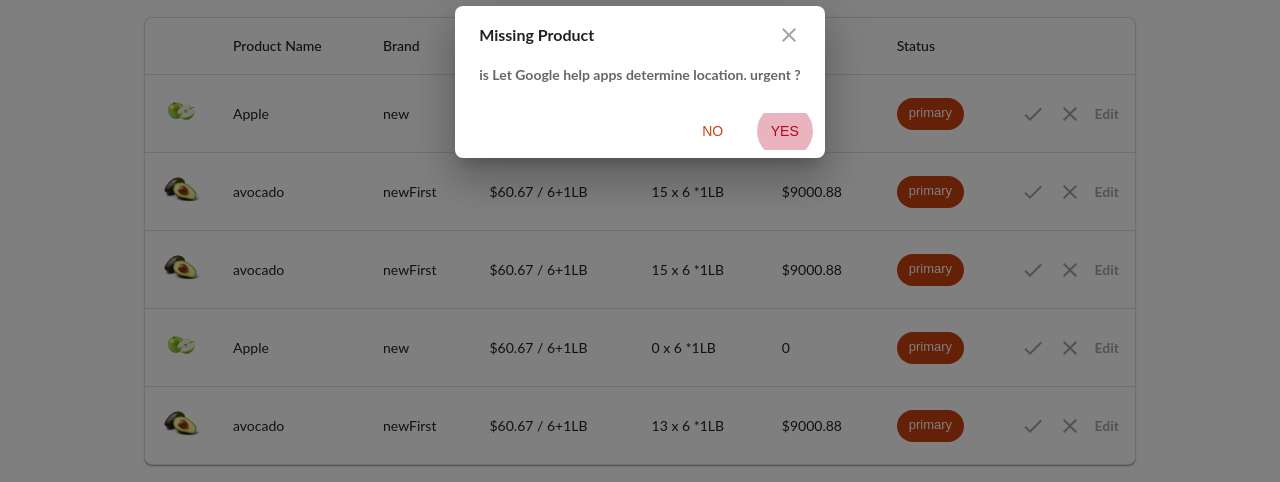
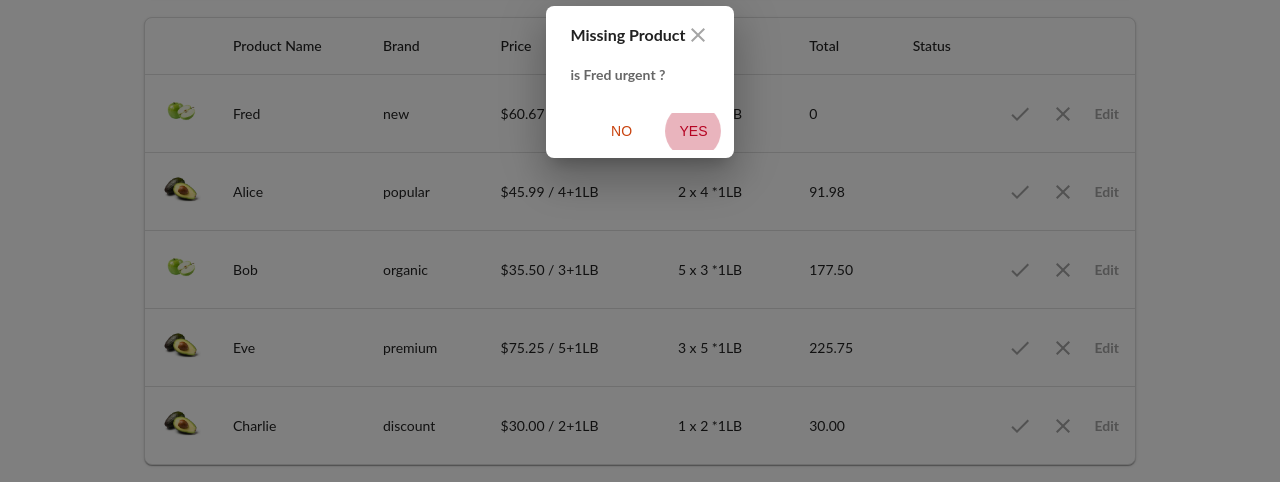
Before and after one commit to shaadansari/Reeco, a React (Vite) app: page / in a window 1280 px wide. Both pictures are taken after a click on the icon 1069 px from the left and 431 px from the top of the page. Shown: the part 318-800 px from the top of the page. Built offline with nearby package versions, Linux system fonts and the light colour scheme; no server answers; data requests are answered from the project's data file.

Commit message:
update status logic

```diff
--- a/src/DB/db.json
+++ b/src/DB/db.json
@@ -16,7 +16,7 @@
       "price": "$45.99 / 4+1LB",
       "productName": "Alice",
       "quantity": "2 x 4 *1LB",
-      "status": "pending",
+      "status": "",
       "total": "91.98",
       "image": "avocado"
     },
@@ -26,7 +26,7 @@
       "price": "$35.50 / 3+1LB",
       "productName": "Bob",
       "quantity": "5 x 3 *1LB",
-      "status": "shipped",
+      "status": "",
       "total": "177.50",
       "image": "apple"
     },
@@ -36,7 +36,7 @@
       "price": "$75.25 / 5+1LB",
       "productName": "Eve",
       "quantity": "3 x 5 *1LB",
-      "status": "delivered",
+      "status": "",
       "total": "225.75",
       "image": "avocado"
     },
@@ -46,7 +46,7 @@
       "price": "$30.00 / 2+1LB",
       "productName": "Charlie",
       "quantity": "1 x 2 *1LB",
-      "status": "cancelled",
+      "status": "",
       "total": "30.00",
       "image": "avocado"
     }
--- a/src/components/MissingDialog.jsx
+++ b/src/components/MissingDialog.jsx
@@ -1,3 +1,4 @@
+/* eslint-disable react/prop-types */
 import * as React from "react";
 import Button from "@mui/material/Button";
 import Dialog from "@mui/material/Dialog";
@@ -9,8 +10,10 @@ import ClearIcon from "@mui/icons-material/Clear";
 import { useTheme } from "@emotion/react";
 
 // eslint-disable-next-line react/prop-types
-export default function MissingDialog({ open, handleClose }) {
-    const theme = useTheme()
+export default function MissingDialog({ open, handleClose, selectedRow }) {
+    const theme = useTheme();
+    console.log(selectedRow)
+
   return (
     <React.Fragment>
       <Dialog
@@ -25,13 +28,13 @@ export default function MissingDialog({ open, handleClose }) {
         </DialogTitle>
         <DialogContent>
           <DialogContentText id="alert-dialog-description">
-            {`is ${'Let Google help apps determine location.'} urgent ?`}
+            {`is ${selectedRow?.productName} urgent ?`}
 
           </DialogContentText>
         </DialogContent>
         <DialogActions>
-          <Button variant="text" color="info"  onClick={handleClose}>No</Button>
-          <Button variant="text" color="warning" onClick={handleClose} autoFocus>
+          <Button variant="text" color="info"  onClick={() => handleClose(false)}>No</Button>
+          <Button variant="text" color="warning" onClick={() => handleClose(true)} autoFocus>
             Yes
           </Button>
         </DialogActions>
--- a/src/components/StatusChips.jsx
+++ b/src/components/StatusChips.jsx
@@ -1,7 +1,8 @@
 import Chip from "@mui/material/Chip";
 
-function StatusChips() {
-  return <Chip label="primary" color="info" />;
+// eslint-disable-next-line react/prop-types
+function StatusChips({status}) {
+  return <Chip label="primary" color={status} />;
 }
 
 export default StatusChips;
--- a/src/components/Table.jsx
+++ b/src/components/Table.jsx
@@ -21,66 +21,68 @@ import MissingDialog from "./MissingDialog";
 
 import { fetchData, postData } from "../store/dataSlice";
 
-function createData(img, name, calories, fat, carbs, protein) {
-  return { img, name, calories, fat, carbs, protein };
-}
-
-const rows = [
-  createData(apple, "Apple", "new", "$60.67 / 6+1LB", "0 x 6 *1LB", "0"),
-  createData(
-    avocado,
-    "avocado",
-    "newFirst",
-    "$60.67 / 6+1LB",
-    "15 x 6 *1LB",
-    "$9000.88"
-  ),
-  createData(
-    avocado,
-    "avocado",
-    "newFirst",
-    "$60.67 / 6+1LB",
-    "15 x 6 *1LB",
-    "$9000.88"
-  ),
-  createData(apple, "Apple", "new", "$60.67 / 6+1LB", "0 x 6 *1LB", "0"),
-  createData(
-    avocado,
-    "avocado",
-    "newFirst",
-    "$60.67 / 6+1LB",
-    "13 x 6 *1LB",
-    "$9000.88"
-  ),
-];
+const images = { apple, avocado };
 
 export default function Tables() {
   const dispatch = useDispatch();
   const theme = useTheme();
   const [open, setOpen] = React.useState(false);
+  const [selectedRow, setSelectedRow] = React.useState({});
   const data = useSelector((state) => state.data);
 
+  console.log(data);
+
   React.useEffect(() => {
-    // Fetch data when the component mounts
-    // dispatch(fetchData());
+    console.log("run");
+    dispatch(fetchData());
+    // dispatch(
+    //   postData({
+    //     endPoint: 1,
+
+    //     body: {
+    //       firstName: "Fred",
+    //       lastName: "Flintstone",
+    //     },
+    //   })
+    // );
+  }, [dispatch]);
+
+  const handleClickOpen = (row) => {
+    setSelectedRow(row);
+    setOpen(true);
+  };
+
+  const handleClose = (response) => {
+    if (response === true) {
       dispatch(
         postData({
-        endPoint: 1,
+          endPoint: selectedRow?.id,
 
           body: {
-          firstName: "Fred",
-          lastName: "Flintstone",
+            ...selectedRow,
+            status: "warning",
           },
         })
       );
-  }, [dispatch]);
+      setOpen(false);
+      setSelectedRow({});
+    } else if (response === false) {
+      dispatch(
+        postData({
+          endPoint: selectedRow?.id,
 
-  const handleClickOpen = () => {
-    setOpen(true);
-  };
-
-  const handleClose = () => {
+          body: {
+            ...selectedRow,
+            status: "info",
+          },
+        })
+      );
       setOpen(false);
+      setSelectedRow({});
+    } else {
+      setOpen(false);
+      setSelectedRow({});
+    }
   };
 
   return (
@@ -115,21 +117,27 @@ export default function Tables() {
             </TableRow>
           </TableHead>
           <TableBody>
-            {rows.map((row) => (
+            {data?.status === "succeeded" &&
+              data?.items.map((row) => (
                 <TableRow
-                key={row.name}
+                  key={row.id}
                   sx={{ "&:last-child td, &:last-child th": { border: 0 } }}
                 >
                   <TableCell>
-                  <img src={row.img} alt="apple" width="40px" height="40px" />
+                    <img
+                      src={images[row.image]}
+                      alt="apple"
+                      width="40px"
+                      height="40px"
+                    />
                   </TableCell>
-                <TableCell>{row.name}</TableCell>
-                <TableCell>{row.calories}</TableCell>
-                <TableCell>{row.fat}</TableCell>
-                <TableCell>{row.carbs}</TableCell>
-                <TableCell>{row.protein}</TableCell>
+                  <TableCell>{row.productName}</TableCell>
+                  <TableCell>{row.brand}</TableCell>
+                  <TableCell>{row.price}</TableCell>
+                  <TableCell>{row.quantity}</TableCell>
+                  <TableCell>{row.total}</TableCell>
                   <TableCell>
-                  <StatusChips />
+                    {row?.status && <StatusChips status={row?.status} />}
                   </TableCell>
                   <TableCell>
                     <Box
@@ -140,24 +148,63 @@ export default function Tables() {
                       }}
                     >
                       <DoneIcon
-                      sx={{ color: theme.palette.grey[500], cursor: "pointer" }}
+                        // color={row.status}
+                        sx={{
+                          color: theme.palette.grey[500],
+                          cursor: "pointer",
+                        }}
+                        onClick={() =>
+                          dispatch(
+                            postData({
+                              endPoint: row?.id,
+
+                              body: {
+                                ...row,
+                                status: "success",
+                              },
+                            })
+                          )
+                        }
                       />
+
                       <ClearIcon
-                      onClick={handleClickOpen}
-                      sx={{ color: theme.palette.grey[500], cursor: "pointer" }}
+                        onClick={() => handleClickOpen(row)}
+                        sx={{
+                          color: theme.palette.grey[500],
+                          cursor: "pointer",
+                        }}
                       />
                       <Typography sx={{ color: theme.palette.grey[500] }}>
-                      {" "}
                         Edit
                       </Typography>
                     </Box>
                   </TableCell>
                 </TableRow>
               ))}
+            {data?.status === "loading" && (
+              <TableRow
+                sx={{ "&:last-child td, &:last-child th": { border: 0 } }}
+              >
+                <TableCell>Loading...</TableCell>
+              </TableRow>
+            )}
+            {data?.status === "failed" && (
+              <TableRow
+                sx={{ "&:last-child td, &:last-child th": { border: 0 } }}
+              >
+                <TableCell>Error loading data</TableCell>
+              </TableRow>
+            )}
           </TableBody>
         </Table>
       </TableContainer>
-      {open && <MissingDialog open={open} handleClose={handleClose} />}
+      {open && (
+        <MissingDialog
+          open={open}
+          handleClose={handleClose}
+          selectedRow={selectedRow}
+        />
+      )}
     </Box>
   );
 }
--- a/src/store/dataSlice.js
+++ b/src/store/dataSlice.js
@@ -10,8 +10,9 @@ export const fetchData = createAsyncThunk("data/fetchData", async () => {
 
 export const postData = createAsyncThunk(
   "data/postData",
-  async ({ endPoint, body }) => {
+  async ({ endPoint, body }, { dispatch }) => {
     const response = await axios.put(`${apiUrl}/${endPoint}`, body);
+    dispatch(fetchData());
     return response.data;
   }
 );
@@ -33,9 +34,12 @@ const dataSlice = createSlice({
         state.status = "failed";
         state.error = action.error.message;
       })
+      .addCase(postData.pending, (state) => {
+        state.status = "loading";
+      })
       .addCase(postData.fulfilled, (state, action) => {
         state.status = "succeeded";
-        state.items = action.payload;
+        // state.items = action.payload;
       });
   },
 });
```
Lines whose indentation alone changed are shown as unchanged.
